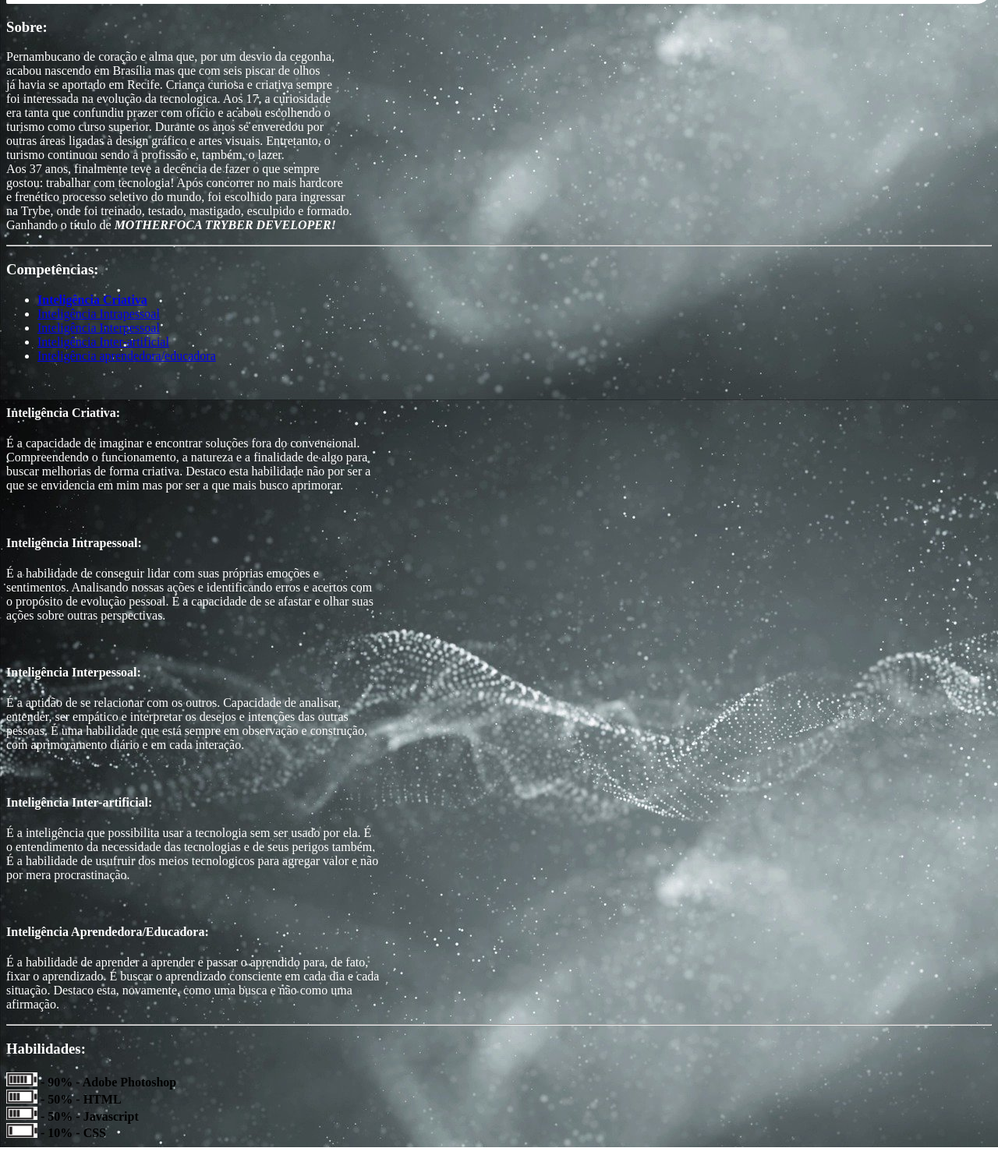
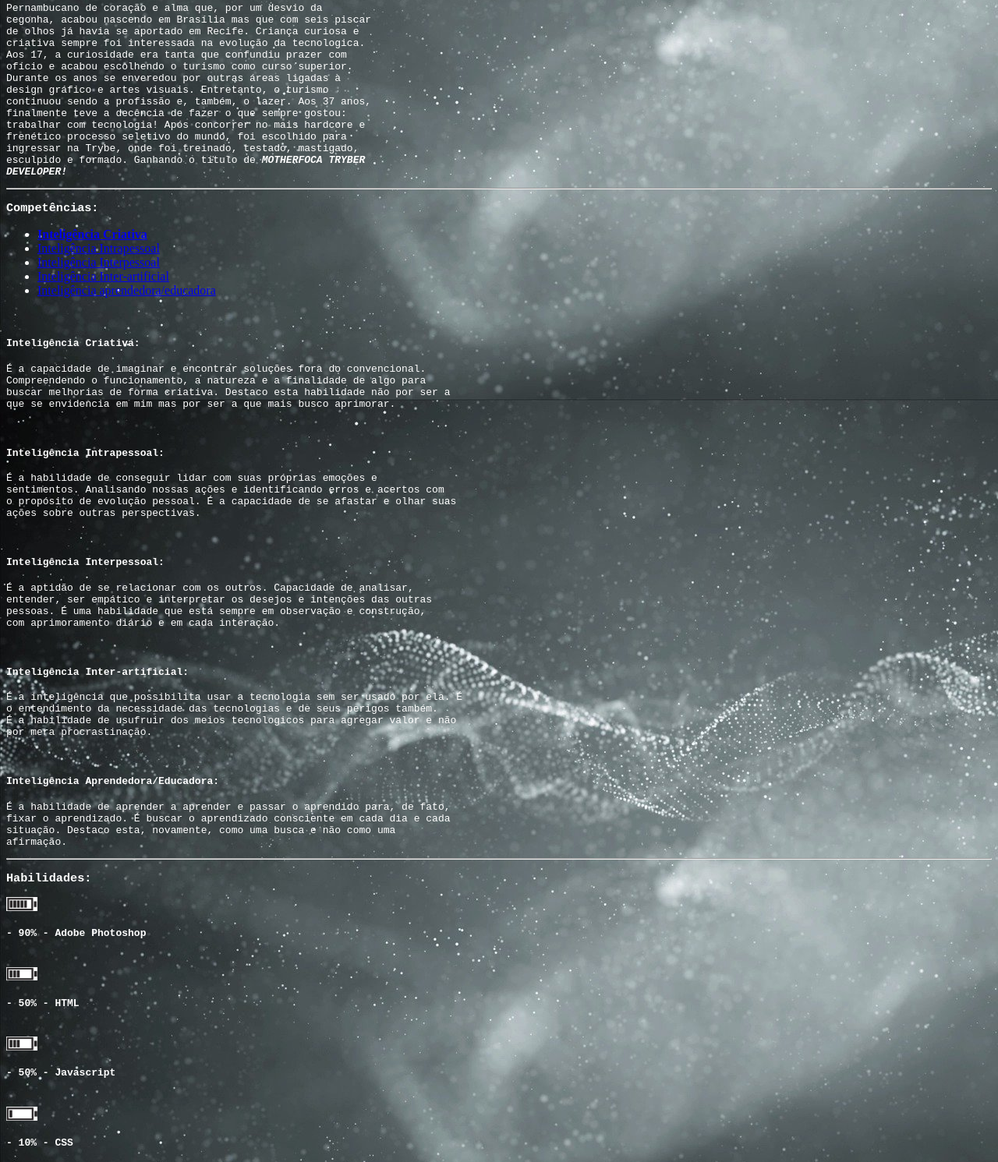
Before and after one commit to Guga-Santos/Portfolio, a plain HTML site: page index.html in a window 1280 px wide. Shown: the part 567-2058 px from the top of the page at 78% size. Drawn offline with Linux system fonts and the light colour scheme.

Commit message:
mudei o estilo das letras

```diff
--- a/index.html
+++ b/index.html
@@ -18,6 +18,10 @@
 
         }
 
+        h3, h4, p {
+            font-family: monospace;
+        }
+
         h1, h2, h3, h4, p, li {
             color: white;
         }
@@ -34,7 +38,6 @@
 
         .MenuDoTopo {
             font-family: monospace;
-            text-decoration: transparent;
         }
 
 
@@ -55,13 +58,13 @@
     <img src="./Imagens/Guga-Logo.jpeg" alt="Um logotipo da palavra Guga" width="210" class="Imagens-Topo">
     <br>
 
-    <h1>Gustavo Santos</h1>
-    <h3>Full-Stack Developer</h3>
+    <h1 style="line-height: 2px;">Gustavo Santos</h1>
+    <h3 style="line-height: 4px;"> (Full-Stack Developer)</h3>
     <div class="Social">
     <a href="https://www.instagram.com/guga_marahu/" target="_Blank"><img src="./Imagens/Instagram-Logo.jpeg" alt="Logotipo do Instagram" width="50"></a> <a href="https://www.linkedin.com/in/gugasantos/" target="_Blank"><img src="./Imagens/LinkedIn-Logo.jpeg" alt="Logotipo do LinkedIn" width="50"></a> <a href="https://github.com/Guga-Santos/" target="_Blank"><img src="./Imagens/github-logo.jpeg" alt="Logotipo do GitHub" width="50"></a>
     </div>
     <h3>Sobre:</h3>
-    <p>Pernambucano de coração e alma que, por um desvio da cegonha,<br> acabou nascendo em Brasília mas que com seis piscar de olhos <br> já havia se aportado em Recife. Criança curiosa e criativa sempre <br> foi interessada na evolução da tecnologica. Aos 17, a curiosidade <br> era tanta que confundiu prazer com ofício e acabou escolhendo o <br> turismo como curso superior. Durante os anos se enveredou por <br> outras áreas ligadas à design gráfico e artes visuais. Entretanto, o <br>turismo continuou sendo a profissão e, também, o lazer.<br>Aos 37 anos, finalmente teve a decência de fazer o que sempre <br> gostou: trabalhar com tecnologia! Após concorrer no mais hardcore <br> e frenético processo seletivo do mundo, foi escolhido para ingressar <br> na Trybe, onde foi treinado, testado, mastigado, esculpido e formado. <br>Ganhando o título de <em><strong>MOTHERFOCA TRYBER DEVELOPER!</strong></em></p>
+    <p>Pernambucano de coração e alma que, por um desvio da <br> cegonha, acabou nascendo em Brasília mas que com seis piscar <br> de olhos já havia se aportado em Recife. Criança curiosa e <br> criativa sempre foi interessada na evolução da tecnologica. <br> Aos 17, a curiosidade era tanta que confundiu prazer com <br> ofício e acabou escolhendo o turismo como curso superior. <br> Durante os anos se enveredou por outras áreas ligadas à <br> design gráfico e artes visuais. Entretanto, o turismo <br> continuou sendo a profissão e, também, o lazer. Aos 37 anos, <br> finalmente teve a decência de fazer o que sempre gostou: <br> trabalhar com tecnologia! Após concorrer no mais hardcore e <br> frenético processo seletivo do mundo, foi escolhido para <br> ingressar na Trybe, onde foi treinado, testado, mastigado, <br> esculpido e formado. Ganhando o título de <em><strong>MOTHERFOCA TRYBER <br> DEVELOPER!</strong></em></p>
     <hr>
     <h3>Competências:</h3>
     <ul>
@@ -89,13 +92,13 @@
     <p>É a habilidade de aprender a aprender e passar o aprendido para, de fato, <br> fixar o aprendizado. É buscar o aprendizado consciente em cada dia e cada <br> situação. Destaco esta, novamente, como uma busca e não como uma <br> afirmação.</p>
     <hr>
     <h3>Habilidades:</h3>
-    <img src="./Imagens/90.jpeg" alt="Imagem de bateria com 90 % de carga" width="40" <h4>  <b>- 90% - Adobe Photoshop</b></h4>
+    <img src="./Imagens/90.jpeg" alt="Imagem de bateria com 90 % de carga" width="40"> <h4>  <b>- 90% - Adobe Photoshop</b></h4>
     <br>
-    <img src="./Imagens/50.jpeg" alt="Imagem de bateria com 50% de carga" width="40" <h4> <b>- 50% - HTML</b></h4>
+    <img src="./Imagens/50.jpeg" alt="Imagem de bateria com 50% de carga" width="40"> <h4> <b>- 50% - HTML</b></h4>
     <br>
-    <img src="./Imagens/50.jpeg" alt="Imagem de bateria com 50% de carga" width="40" <a><b> - 50% - Javascript</b></a>
+    <img src="./Imagens/50.jpeg" alt="Imagem de bateria com 50% de carga" width="40"> <h4><b> - 50% - Javascript</b></h4>
     <br>
-    <img src="./Imagens/10.jpeg" alt="Imagem de bateria com 10% de carga" width="40" <a><b> - 10% - CSS</b></a>
+    <img src="./Imagens/10.jpeg" alt="Imagem de bateria com 10% de carga" width="40"> <h4><b> - 10% - CSS</b></h4>
 
 
 
```
